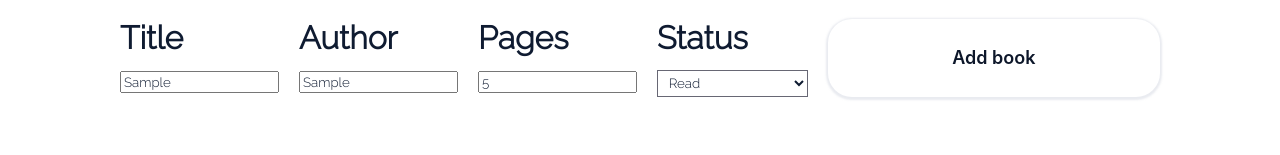
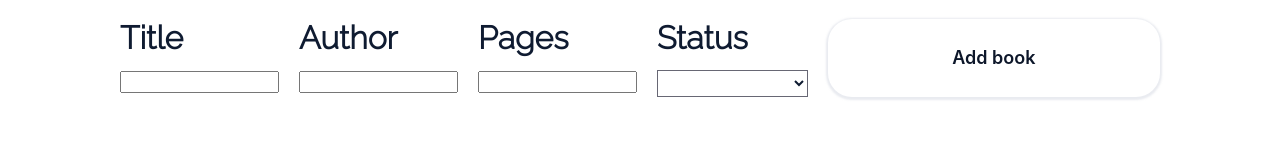
Before and after one commit to pearsettings44/learningwebdev, a plain HTML site: page javascript/library/index.html in a window 1280 px wide. Both pictures are taken after typing "Sample", "Sample", "5" into the empty fields and a click on the button "Add book". Shown: the part 213-368 px from the top of the page. Drawn offline with Linux system fonts and the light colour scheme.

Commit message:
Add required fields.

```diff
--- a/javascript/library/script.js
+++ b/javascript/library/script.js
@@ -55,7 +55,13 @@ addBookButton.addEventListener("click", function () {
   let author = authorInput.value;
   let pages = pagesInput.value;
   let read = readInput.value;
-  const book = new Book(title, author, pages, read);
-  book.addToLibrary();
-  displayLibrary();
+  if (title && author && pages && read) {
+    titleInput.value = "";
+    authorInput.value = "";
+    pagesInput.value = "";
+    readInput.value = "";
+    const book = new Book(title, author, pages, read);
+    book.addToLibrary();
+    displayLibrary();
+  } else alert("please enter all information!");
 });
```
Also changed, not shown: javascript/library/index.html (+1 -1 lines).
